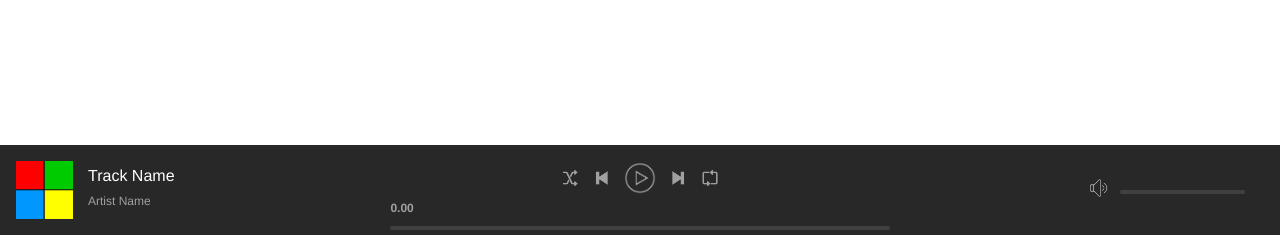
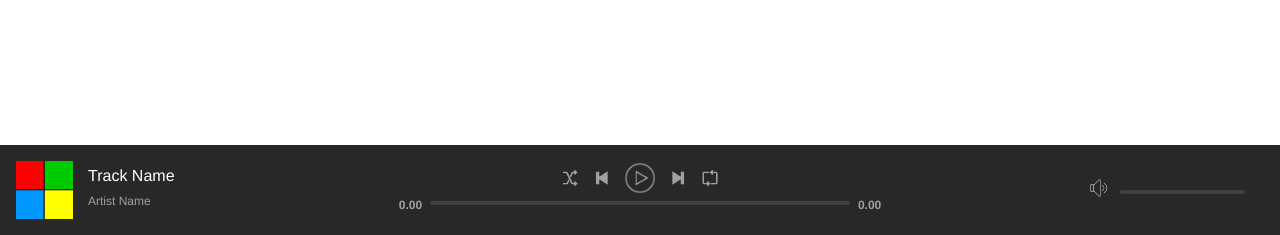
Before and after one commit to KamalAlyKamal/spotify-clone, a PHP site: page / in a window 1280 px wide. Shown: the part 646-881 px from the top of the page. Run offline with PHP 8.4, Linux system fonts and the light colour scheme; the visitor is signed in with stand-in values (Sample User, id 1).

Commit message:
Typo hotfix

```diff
--- a/assets/css/style.css
+++ b/assets/css/style.css
@@ -91,7 +91,7 @@ body {
     display: none;
 }
 
-.playBackBar {
+.playbackBar {
     display: flex;
 }
 
```
